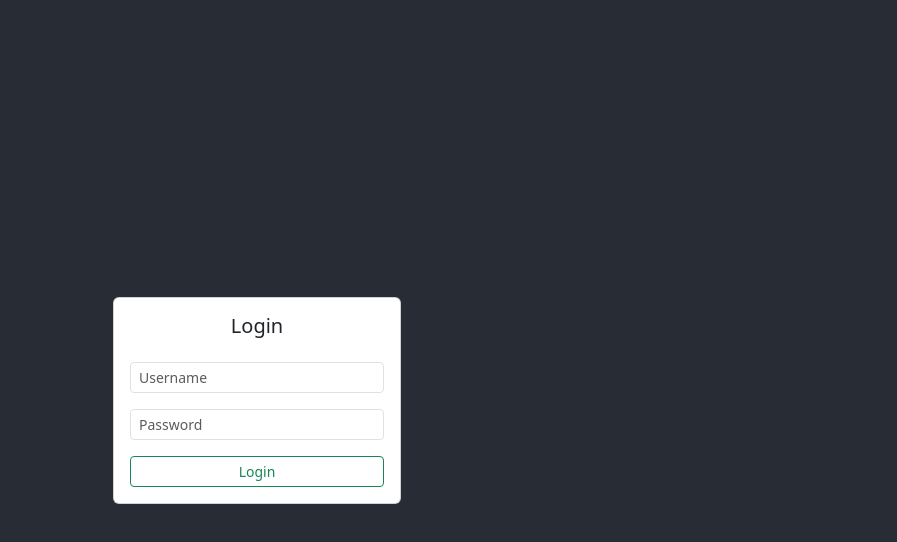
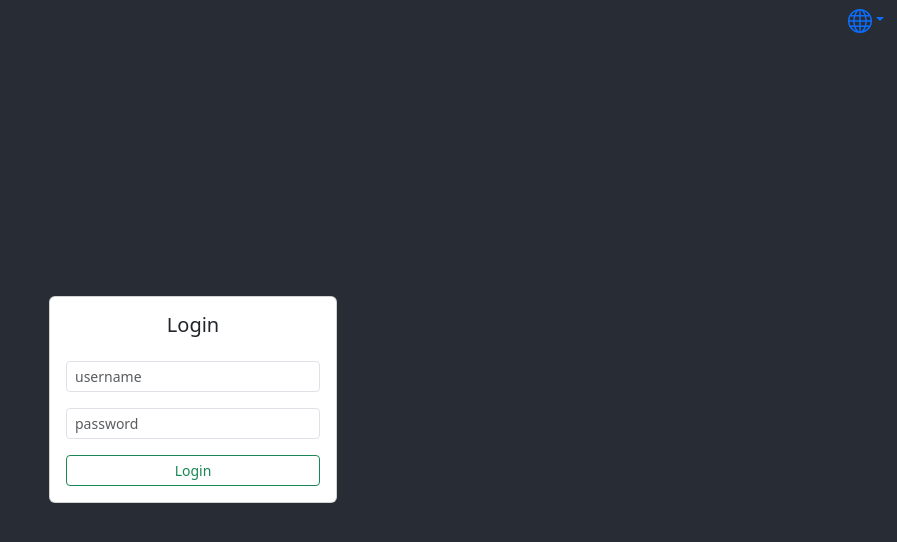
Before and after one commit to vasantmestry-11/react-i18n-login-poc, a React (Create React App) app: page / in a window 1280 px wide. Shown: the top 542 px of the page, without its empty margins (383-1280 px from the left). Built offline with nearby package versions, Linux system fonts and the light colour scheme; no server answers.

Commit message:
:sparkles: English and French translation with its respective translation file in assets folder, :lipstick: Card component

```diff
--- /dev/null
+++ b/public/assets/locales/en/translation.json
@@ -0,0 +1,9 @@
+{
+  "language":"Language",
+  "login":"Login",
+  "loading":"Loading",
+  "app_title":"Login App",
+  "login_button_text":"Login",
+  "password":"password",
+  "username":"username"
+}
--- a/src/App.js
+++ b/src/App.js
@@ -1,10 +1,68 @@
+import i18next from "i18next";
+import { useEffect } from "react";
+import { useTranslation } from "react-i18next";
 import Card from "./components/Card/Card";
+import cookies from "js-cookie";
+
+const languages = [
+  { code: "fr", name: "Français", country_code: "fr" },
+  { code: "en", name: "English", country_code: "gb" },
+];
+
+const GlobeIcon = ({ width = 24, height = 24 }) => (
+  <svg
+    xmlns="http://www.w3.org/2000/svg"
+    width={width}
+    height={height}
+    fill="currentColor"
+    className="bi bi-globe"
+    viewBox="0 0 16 16"
+  >
+    <path d="M0 8a8 8 0 1 1 16 0A8 8 0 0 1 0 8zm7.5-6.923c-.67.204-1.335.82-1.887 1.855A7.97 7.97 0 0 0 5.145 4H7.5V1.077zM4.09 4a9.267 9.267 0 0 1 .64-1.539 6.7 6.7 0 0 1 .597-.933A7.025 7.025 0 0 0 2.255 4H4.09zm-.582 3.5c.03-.877.138-1.718.312-2.5H1.674a6.958 6.958 0 0 0-.656 2.5h2.49zM4.847 5a12.5 12.5 0 0 0-.338 2.5H7.5V5H4.847zM8.5 5v2.5h2.99a12.495 12.495 0 0 0-.337-2.5H8.5zM4.51 8.5a12.5 12.5 0 0 0 .337 2.5H7.5V8.5H4.51zm3.99 0V11h2.653c.187-.765.306-1.608.338-2.5H8.5zM5.145 12c.138.386.295.744.468 1.068.552 1.035 1.218 1.65 1.887 1.855V12H5.145zm.182 2.472a6.696 6.696 0 0 1-.597-.933A9.268 9.268 0 0 1 4.09 12H2.255a7.024 7.024 0 0 0 3.072 2.472zM3.82 11a13.652 13.652 0 0 1-.312-2.5h-2.49c.062.89.291 1.733.656 2.5H3.82zm6.853 3.472A7.024 7.024 0 0 0 13.745 12H11.91a9.27 9.27 0 0 1-.64 1.539 6.688 6.688 0 0 1-.597.933zM8.5 12v2.923c.67-.204 1.335-.82 1.887-1.855.173-.324.33-.682.468-1.068H8.5zm3.68-1h2.146c.365-.767.594-1.61.656-2.5h-2.49a13.65 13.65 0 0 1-.312 2.5zm2.802-3.5a6.959 6.959 0 0 0-.656-2.5H12.18c.174.782.282 1.623.312 2.5h2.49zM11.27 2.461c.247.464.462.98.64 1.539h1.835a7.024 7.024 0 0 0-3.072-2.472c.218.284.418.598.597.933zM10.855 4a7.966 7.966 0 0 0-.468-1.068C9.835 1.897 9.17 1.282 8.5 1.077V4h2.355z" />
+  </svg>
+);
 
 function App() {
+  const currentLanguageCode = cookies.get("i18next") || "en";
+  const currentLanguage = languages.find((l) => l.code === currentLanguageCode);
+  const { t } = useTranslation();
+
+  useEffect(() => {
+    document.title = t("app_title");
+  }, [currentLanguage, t]);
+
   return (
-    <div className="app d-flex align-items-center justify-content-center">
-      <Card />
-    </div>
+    <>
+      <div className="d-flex justify-content-end">
+        <div className="dropdown">
+          <button
+            className="btn btn-link dropdown-toggle"
+            type="button"
+            data-bs-toggle="dropdown"
+            aria-expanded="false"
+          >
+            <GlobeIcon />
+          </button>
+          <ul className="dropdown-menu">
+            <li className="dropdown-item-text">{t("language")}</li>
+            {languages.map(({ code, name }) => (
+              <li key={code}>
+                <button
+                  className="dropdown-item"
+                  onClick={() => i18next.changeLanguage(code)}
+                  disabled={code === currentLanguageCode}
+                >
+                  {name}
+                </button>
+              </li>
+            ))}
+          </ul>
+        </div>
+      </div>
+      <div className="app d-flex align-items-center justify-content-center">
+        <Card />
+      </div>
+    </>
   );
 }
 
--- a/src/components/Card/Card.js
+++ b/src/components/Card/Card.js
@@ -1,25 +1,29 @@
+import { useTranslation } from "react-i18next";
 import "./Card.css";
 
 const Card = () => {
+  const { t } = useTranslation();
   return (
-    <div className="login-card card d-flex flex-direction-column">
+    <div className="login-card card d-flex flex-column">
       <div className="card-body">
-        <h5 className="card-title text-center mb-4">Login</h5>
+        <h5 className="card-title text-center mb-4">{t("login")}</h5>
         <div className="mb-3">
           <input
             type="text"
             className="form-control form-control-sm"
-            placeholder="Username"
+            placeholder={t("username")}
           />
         </div>
         <div className="mb-3">
           <input
             type="password"
             className="form-control form-control-sm"
-            placeholder="Password"
+            placeholder={t("password")}
           />
         </div>
-        <button className="btn btn-outline-success w-100 btn-sm">Login</button>
+        <button className="btn btn-outline-success w-100 btn-sm">
+          {t("login_button_text")}
+        </button>
       </div>
     </div>
   );
--- a/src/index.css
+++ b/src/index.css
@@ -1,10 +1,9 @@
 body {
   margin: 0;
   background-color: #282c34;
-  /* color: white; */
 }
 
 .app{
-  height: 100vh;
-  width: 100vw;
+  height: 90vh;
+  width: 90vw;
 }
--- a/src/index.js
+++ b/src/index.js
@@ -33,17 +33,18 @@
       loadPath: "/assets/locales/{{lng}}/translation.json", //path where resources get loaded from
     },
   });
+
 const root = ReactDOM.createRoot(document.getElementById("root"));
 
-const loadingMarkup = () => (
-  <div className="py-4 text-center">
+const LoadingMarkup = () => (
+  <div className="py-4 text-center text-white">
     <h1>Loading...</h1>
   </div>
 );
 
 root.render(
   <React.StrictMode>
-    <Suspense fallback={loadingMarkup}>
+    <Suspense fallback={<LoadingMarkup />}>
       <App />
     </Suspense>
   </React.StrictMode>
```
Also changed, not shown: public/assets/locales/fr/translation.json (added, +9 -0 lines).
